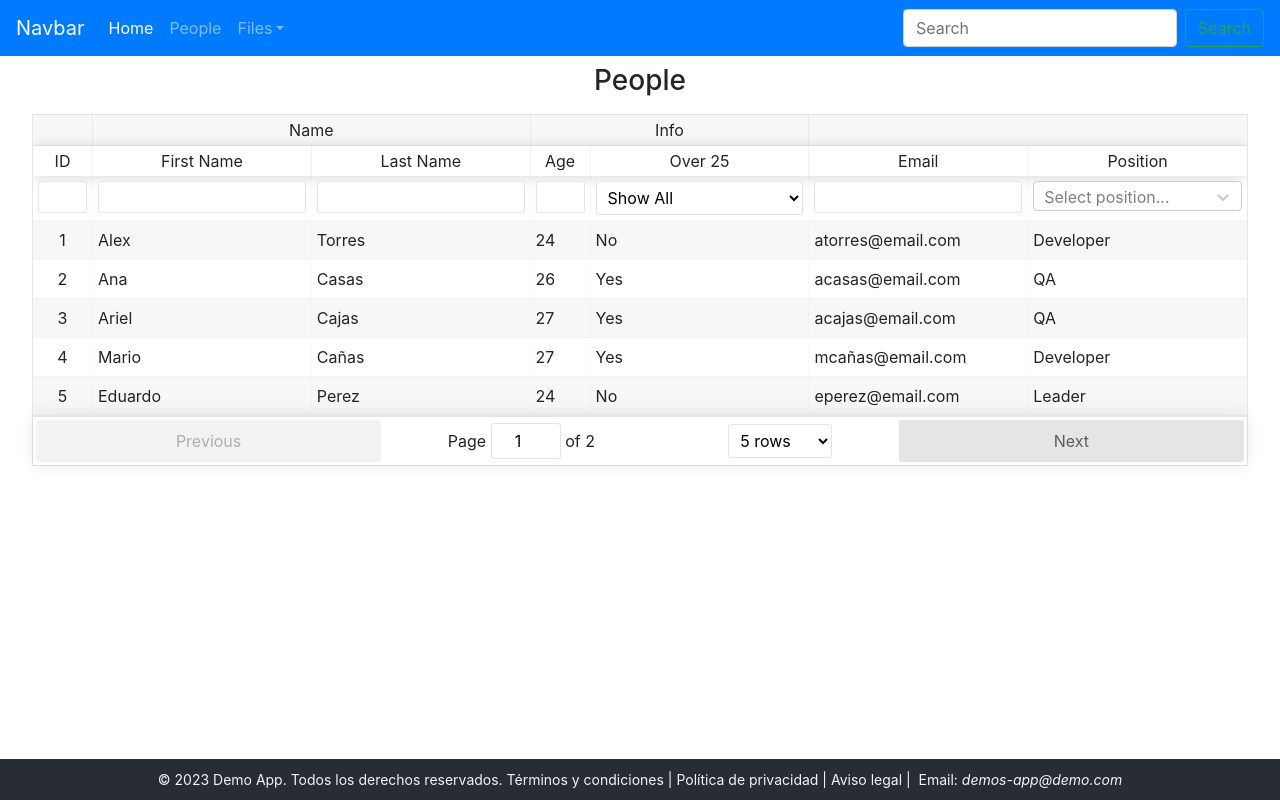
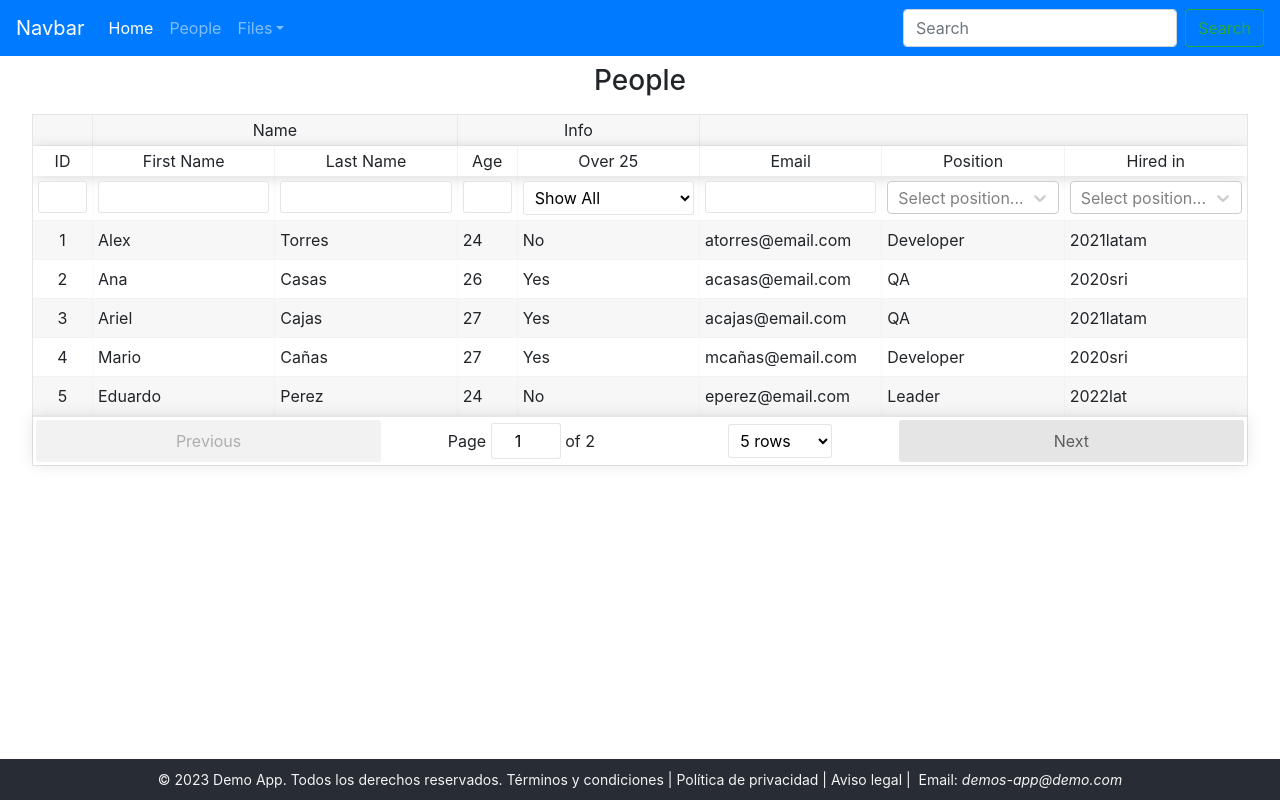
Before and after one commit to WilmerAlquinga/tests-react-app, a React (Create React App) app: page /people in a window 1280 px wide. Built offline with nearby package versions, Linux system fonts and the light colour scheme.

Commit message:
feat: update gitignore, add year of hire column, add prop-types and create ReactSelectInTable component

```diff
--- a/package.json
+++ b/package.json
@@ -10,6 +10,7 @@
     "jquery": "^3.7.1",
     "match-sorter": "6.3.1",
     "popper.js": "^1.16.1",
+    "prop-types": "^15.8.1",
     "react": "^18.2.0",
     "react-dom": "^18.2.0",
     "react-router-dom": "^6.20.1",
--- a/src/assets/people-data.json
+++ b/src/assets/people-data.json
@@ -5,7 +5,8 @@
     "lastName": "Torres",
     "age": 24,
     "email": "atorres@email.com",
-    "position": 1
+    "position": 1,
+    "yearOfHire": 3
   },
   {
     "id": 2,
@@ -13,7 +14,8 @@
     "lastName": "Casas",
     "age": 26,
     "email": "acasas@email.com",
-    "position": 2
+    "position": 2,
+    "yearOfHire": 2
   },
   {
     "id": 3,
@@ -21,7 +23,8 @@
     "lastName": "Cajas",
     "age": 27,
     "email": "acajas@email.com",
-    "position": 2
+    "position": 2,
+    "yearOfHire": 3
   },
   {
     "id": 4,
@@ -29,7 +32,8 @@
     "lastName": "Cañas",
     "age": 27,
     "email": "mcañas@email.com",
-    "position": 1
+    "position": 1,
+    "yearOfHire": 2
   },
   {
     "id": 5,
@@ -37,7 +41,8 @@
     "lastName": "Perez",
     "age": 24,
     "email": "eperez@email.com",
-    "position": 3
+    "position": 3,
+    "yearOfHire": 4
   },
   {
     "id": 6,
@@ -45,6 +50,7 @@
     "lastName": "Yenova",
     "age": 25,
     "email": "eyenova@email.com",
-    "position": 4
+    "position": 4,
+    "yearOfHire": 5
   }
 ]
--- /dev/null
+++ b/src/assets/years-of-hire.json
@@ -0,0 +1,27 @@
+[
+  {
+    "id": 1,
+    "name": 2019,
+    "description": "2019"
+  },
+  {
+    "id": 2,
+    "name": 2020,
+    "description": "2020sri"
+  },
+  {
+    "id": 3,
+    "name": 2021,
+    "description": "2021latam"
+  },
+  {
+    "id": 4,
+    "name": 2022,
+    "description": "2022lat"
+  },
+  {
+    "id": 5,
+    "name": 2023,
+    "description": "2023lanka"
+  }
+]
--- /dev/null
+++ b/src/components/ReactSelectInTable.jsx
@@ -0,0 +1,60 @@
+import Select from "react-select";
+import React from "react";
+import PropTypes from "prop-types";
+
+const ReactSelectInTable = (items, selectedItem, handleChange, optionLabel, optionValue) => {
+  const customStyles = {
+    control: (provided) => ({
+      ...provided,
+      minHeight: "33px",
+      height: "33px",
+    }),
+
+    valueContainer: (provided) => ({
+      ...provided,
+      height: "33px",
+    }),
+
+    input: (provided) => ({
+      ...provided,
+      margin: "0px",
+    }),
+    indicatorSeparator: () => ({
+      display: "none",
+    }),
+    indicatorsContainer: (provided) => ({
+      ...provided,
+      height: "33px",
+    }),
+  };
+
+  const customFilter = (option, searchText) => {
+    return !!(option?.data?.description?.toLowerCase().includes(searchText?.toLowerCase()));
+  };
+
+  return (
+    <Select
+      options={items}
+      value={selectedItem}
+      onChange={handleChange}
+      isClearable
+      isSearchable
+      placeholder="Select position..."
+      getOptionLabel={(item) => item[optionLabel]}
+      getOptionValue={(item) => item[optionValue]}
+      menuPortalTarget={document.body}
+      styles={customStyles}
+      filterOption={customFilter}
+    />
+  );
+}
+
+ReactSelectInTable.propTypes = {
+  items: PropTypes.array.isRequired,
+  selectedItem: PropTypes.object.isRequired,
+  handleChange: PropTypes.func.isRequired,
+  optionLabel: PropTypes.string.isRequired,
+  optionValue: PropTypes.string.isRequired
+};
+
+export default ReactSelectInTable;
--- a/src/modules/people/People.jsx
+++ b/src/modules/people/People.jsx
@@ -1,43 +1,25 @@
 import { matchSorter } from "match-sorter";
 import React, { useState } from "react";
-import Select from "react-select";
 import ReactTable from "react-table";
 import "react-table/react-table.css";
 import Positions from "../../assets/positions.json";
 import PeopleData from "./../../assets/people-data.json";
+import YearsOfHire from "./../../assets/years-of-hire.json";
+import ReactSelectInTable from "./../../components/ReactSelectInTable";
 
 const People = () => {
-  const [peopleData] = useState(PeopleData);
-  const [selectedOption, setSelectedOption] = useState(null);
-  const [positions] = useState(Positions);
+  const peopleData = PeopleData;
+  const [selectedPosition, setSelectedPosition] = useState(null);
+  const [selectedYear, setSelectedYear] = useState(null);
+  const positions = Positions;
+  const yearsOfHire = YearsOfHire;
 
   const handleChange = (selectedPosition) => {
-    setSelectedOption(selectedPosition);
+    setSelectedPosition(selectedPosition);
   };
 
-  const customStyles = {
-    control: (provided, state) => ({
-      ...provided,
-      minHeight: "1.9rem",
-      height: "1.9rem",
-    }),
-
-    valueContainer: (provided, state) => ({
-      ...provided,
-      height: "1.9rem",
-    }),
-
-    input: (provided, state) => ({
-      ...provided,
-      margin: "0px",
-    }),
-    indicatorSeparator: (state) => ({
-      display: "none",
-    }),
-    indicatorsContainer: (provided, state) => ({
-      ...provided,
-      height: "1.9rem",
-    }),
+  const handleChangeYear = (selectedYear) => {
+    setSelectedYear(selectedYear);
   };
 
   return (
@@ -56,7 +38,7 @@ const People = () => {
               row[filter.id].startsWith(filter.value) &&
               row[filter.id].endsWith(filter.value),
             width: 60,
-            Cell: ({ value }) => <div className="text-center">{value}</div>,
+            Cell: ({value}) => <div className="text-center">{value}</div>,
           },
           {
             Header: "Name",
@@ -66,7 +48,7 @@ const People = () => {
                 id: "firstName",
                 accessor: (d) => d.firstName,
                 filterMethod: (filter, rows) =>
-                  matchSorter(rows, filter.value, { keys: ["firstName"] }),
+                  matchSorter(rows, filter.value, {keys: ["firstName"]}),
                 filterAll: true,
               },
               {
@@ -74,7 +56,7 @@ const People = () => {
                 id: "lastName",
                 accessor: (d) => d.lastName,
                 filterMethod: (filter, rows) =>
-                  matchSorter(rows, filter.value, { keys: ["lastName"] }),
+                  matchSorter(rows, filter.value, {keys: ["lastName"]}),
                 filterAll: true,
               },
             ],
@@ -91,7 +73,7 @@ const People = () => {
                 Header: "Over 25",
                 accessor: "age",
                 id: "over",
-                Cell: ({ value }) => (value >= 25 ? "Yes" : "No"),
+                Cell: ({value}) => (value >= 25 ? "Yes" : "No"),
                 filterMethod: (filter, row) => {
                   if (filter.value === "all") {
                     return true;
@@ -101,10 +83,10 @@ const People = () => {
                   }
                   return row[filter.id] < 25;
                 },
-                Filter: ({ filter, onChange }) => (
+                Filter: ({filter, onChange}) => (
                   <select
                     onChange={(event) => onChange(event.target.value)}
-                    style={{ width: "100%" }}
+                    style={{width: "100%"}}
                     value={filter ? filter.value : "all"}
                   >
                     <option value="all">Show All</option>
@@ -119,29 +101,24 @@ const People = () => {
             Header: "Email",
             accessor: "email",
             filterMethod: (filter, rows) =>
-              matchSorter(rows, filter.value, { keys: ["email"] }),
+              matchSorter(rows, filter.value, {keys: ["email"]}),
             filterAll: true,
           },
           {
             Header: "Position",
             accessor: "position",
-            Cell: ({ value }) =>
+            Cell: ({value}) =>
               (positions || []).find((position) => position.id === value)
                 ?.name || "N/A",
-            Filter: ({ filter, onChange }) => (
-              <Select
-                options={positions}
-                onChange={handleChange}
-                value={selectedOption}
-                isClearable
-                isSearchable
-                placeholder="Select position..."
-                getOptionLabel={(position) => position["name"]}
-                getOptionValue={(position) => position["id"]}
-                menuPortalTarget={document.body}
-                styles={customStyles}
-              />
-            ),
+            Filter: () => ReactSelectInTable(positions, selectedPosition, handleChange, 'name', 'id'),
+          },
+          {
+            Header: "Hired in",
+            accessor: "yearOfHire",
+            Cell: ({value}) =>
+              (yearsOfHire || []).find((yearOfHire) => yearOfHire.id === value)
+                ?.description || "N/A",
+            Filter: () => ReactSelectInTable(yearsOfHire, selectedYear, handleChangeYear, 'description', 'id'),
           },
         ]}
       />
```
Also changed, not shown: 2 other files (tests, documents, lock files or other folders).
